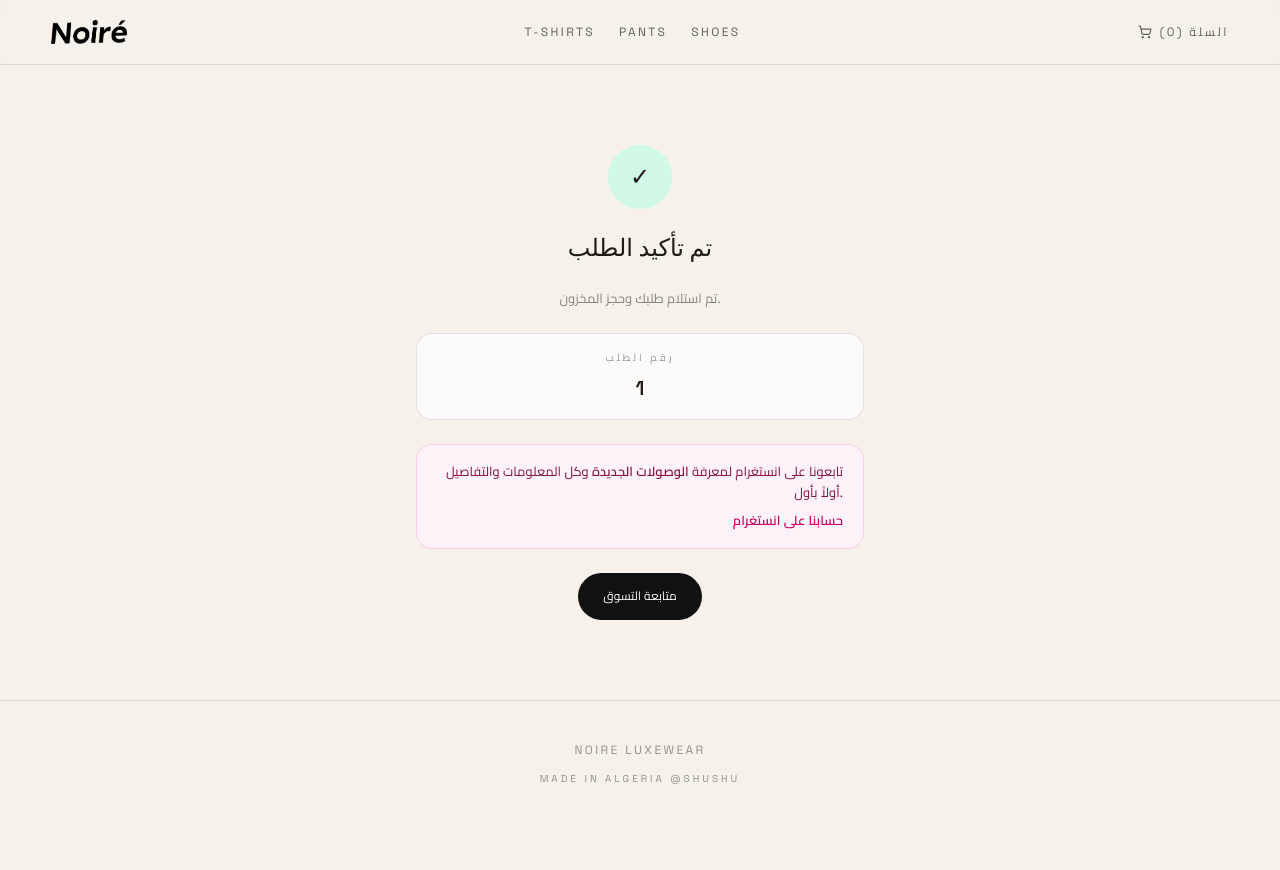
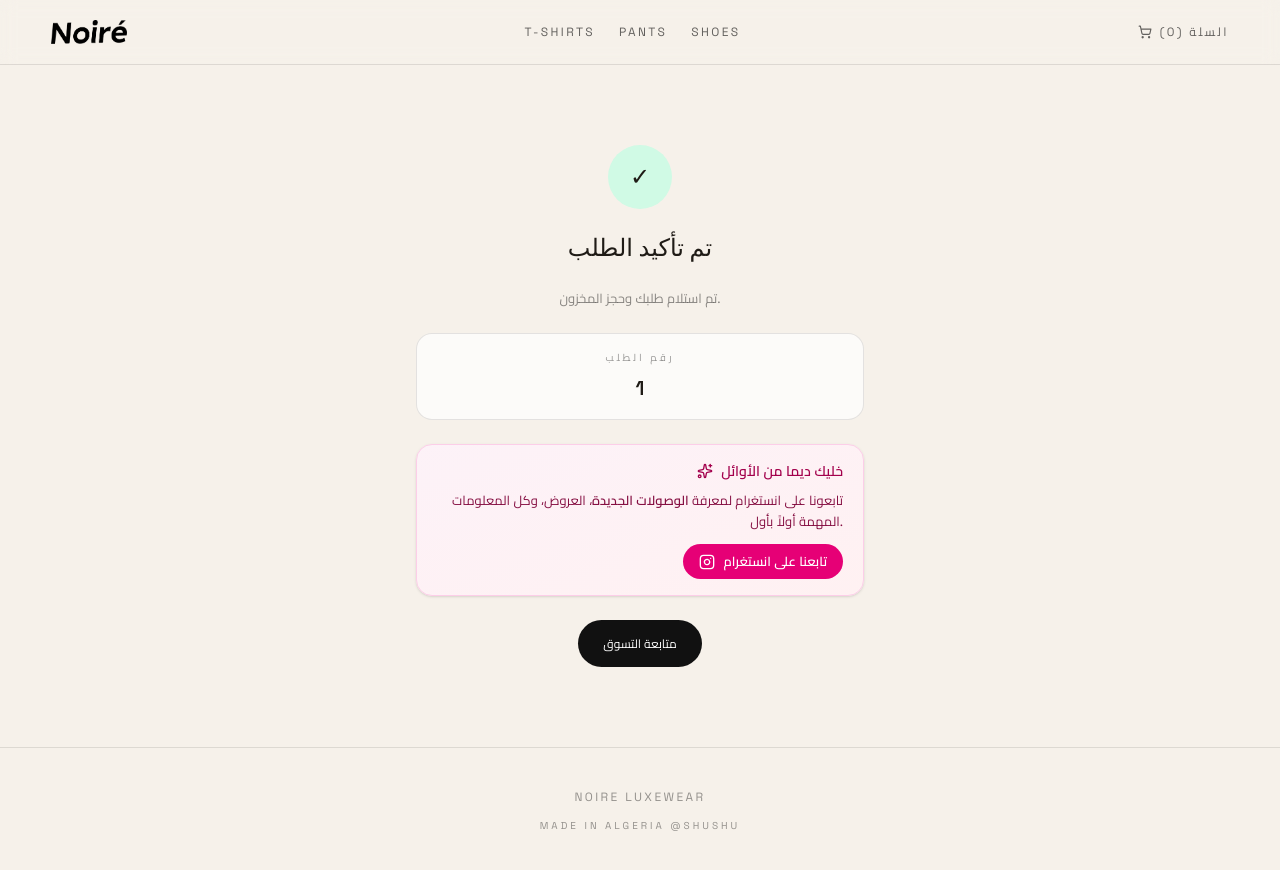
Before and after one commit to mustaphanedjmeddinedjellout-coder/inventory-yalidine, a React (Vite) app in the folder client/: page /order-success/1 in a window 1280 px wide. Shown: the top 870 px of the page. Before the commit the page ends 826 px from the top, so only its background shows below. Built offline with nearby package versions, Linux system fonts and the light colour scheme; no server answers.

Commit message:
Polish order success Instagram CTA UI

```diff
--- a/client/src/storefront/pages/OrderSuccess.jsx
+++ b/client/src/storefront/pages/OrderSuccess.jsx
@@ -1,4 +1,5 @@
 import { Link, useParams } from 'react-router-dom';
+import { Instagram, Sparkles } from 'lucide-react';
 
 export default function OrderSuccess() {
   const { id } = useParams();
@@ -17,17 +18,25 @@ export default function OrderSuccess() {
           <p className="mt-2 text-[20px] font-semibold text-ink">{id}</p>
         </div>
 
-        <div className="rounded-2xl border border-pink-200 bg-pink-50 px-5 py-4 text-right">
+        <div className="rounded-2xl border border-pink-200 bg-linear-to-br from-pink-50 to-rose-50 px-5 py-4 text-right shadow-sm">
+          <div className="mb-2 flex items-center justify-end gap-2 text-pink-800">
+            <Sparkles size={16} />
+            <p className="text-[14px] font-semibold">خليك ديما من الأوائل</p>
+          </div>
+
           <p className="text-[13px] text-pink-900 leading-relaxed">
-            تابعونا على انستغرام لمعرفة <span className="font-semibold">الوصولات الجديدة</span> وكل المعلومات والتفاصيل أولاً بأول.
+            تابعونا على انستغرام لمعرفة <span className="font-semibold">الوصولات الجديدة</span>،
+            العروض، وكل المعلومات المهمة أولاً بأول.
           </p>
+
           <a
             href={instagramUrl}
             target="_blank"
             rel="noreferrer"
-            className="mt-2 inline-flex items-center gap-1.5 text-[13px] font-semibold text-pink-700 hover:text-pink-900"
+            className="mt-3 inline-flex items-center gap-2 rounded-full bg-pink-600 px-4 py-2 text-[13px] font-semibold text-white transition hover:bg-pink-700"
           >
-            حسابنا على انستغرام
+            <Instagram size={16} />
+            تابعنا على انستغرام
           </a>
         </div>
 
```
